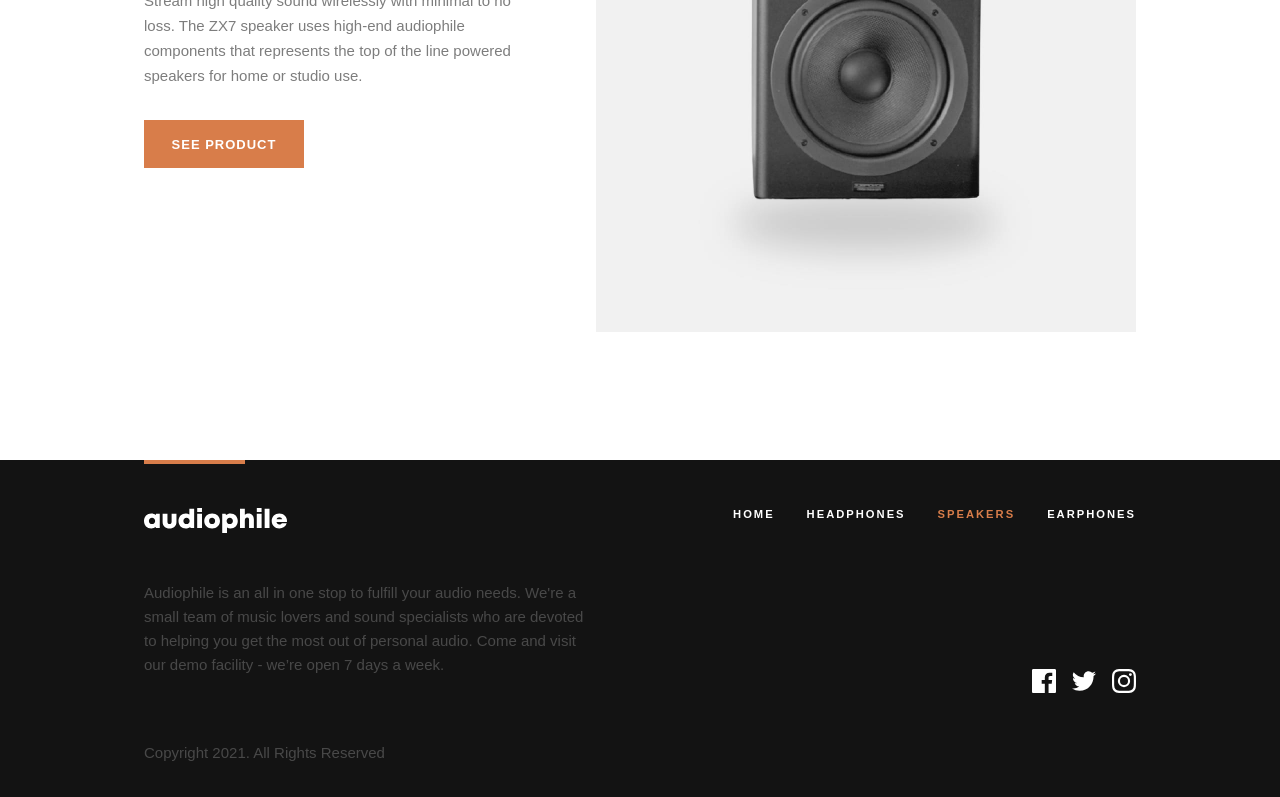
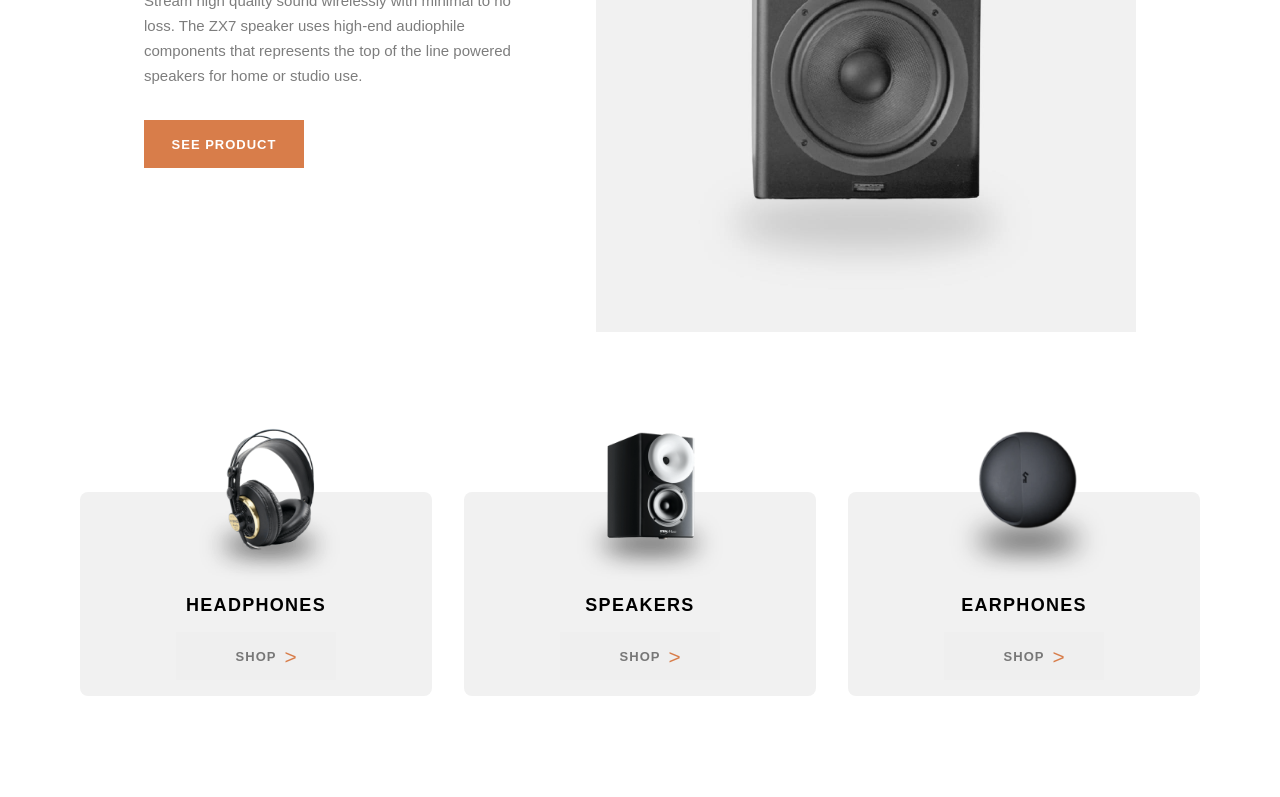
Before and after one commit to confett0/shopping-cart, a React (Vite) app: page /shop/speakers in a window 1280 px wide. Shown: the part 1240-2037 px from the top of the page. Built offline with nearby package versions, Linux system fonts and the light colour scheme.

Commit message:
Create shop path and component

```diff
--- a/src/App.css
+++ b/src/App.css
@@ -232,20 +232,26 @@ footer svg:hover {
 
 /* Content area */
 
+.shop-wrap {
+  align-items: center;
+  display: flex;
+  flex-direction: column;
+  margin-bottom: 4rem;
+  max-width: 1440px;
+}
+
 .content-wrap {
+  align-items: center;
   display: flex;
   flex-direction: column;
   gap: 2rem;
-  align-items: center;
-  margin-bottom: 4rem;
-  max-width: 1440px;
   padding: 2rem 9rem;
 }
 
 /* Home page */
 
 .hero-area {
-  background: radial-gradient(transparent, #0E0E0E 75%), url("./src/assets/home/desktop/image-hero.jpg") center/cover;
+  background: radial-gradient(transparent, #0E0E0E 75%), url("../src/assets/home/desktop/image-hero.jpg") center/cover;
   color: #fff;
   display: flex;
   align-items: center;
@@ -343,6 +349,7 @@ footer svg:hover {
 .before-footer {
   gap: 7rem;
   margin: 5rem 0 6rem;
+  max-width: 70rem;
 }
 
 .before-footer p {
--- a/src/App.jsx
+++ b/src/App.jsx
@@ -6,6 +6,7 @@ import Home from "./pages/Home";
 import CategoryPage from "./pages/CategoryPage";
 import Cart from "./pages/Cart";
 import ProductPage from "./pages/ProductPage";
+import Shop from "./pages/Shop";
 
 export default function App() {
   const [cart, setCart] = useState([]);
@@ -60,20 +61,21 @@ export default function App() {
       <Routes>
         <Route path="/" element={<Layout totalItems={totalItemsInCart} />}>
           <Route index element={<Home />} />
+          <Route path="shop" element={<Shop />}>
             <Route
-            path="shop/headphones"
+              path="headphones"
               element={<CategoryPage category="headphones" cart={cart} addToCart={addToCart} />}
             />
             <Route
-            path="shop/speakers"
+              path="speakers"
               element={<CategoryPage category="speakers" cart={cart} addToCart={addToCart} />}
             />
             <Route
-            path="shop/earphones"
+              path="earphones"
               element={<CategoryPage category="earphones" cart={cart} addToCart={addToCart} />}
             />
             <Route
-            path="shop/:productSlug"
+              path=":productSlug"
               element={
                 <ProductPage
                   cart={cart}
@@ -85,6 +87,7 @@ export default function App() {
                 />
               }
             />
+          </Route>
           <Route
             path="cart"
             element={<Cart cart={cart} deleteItem={deleteFromCart} />}
--- a/src/components/BeforeFooterArea.jsx
+++ b/src/components/BeforeFooterArea.jsx
@@ -14,7 +14,7 @@ export default function BeforeFooterArea() {
           best place to buy your portable audio equipment.
         </p>
       </div>
-      <img src="./src/assets/shared/desktop/image-best-gear.jpg" />
+      <img src="../src/assets/shared/desktop/image-best-gear.jpg" />
     </section>
   );
 }
--- /dev/null
+++ b/src/pages/Shop.jsx
@@ -0,0 +1,14 @@
+import { Outlet } from "react-router-dom";
+import CategoryLinks from "../components/CategoryLinks";
+import BeforeFooterArea from "../components/BeforeFooterArea";
+
+
+export default function Shop() {
+    return (
+        <div className="shop-wrap">
+            <Outlet />
+            <CategoryLinks />
+            <BeforeFooterArea />
+        </div>
+    )
+}
```
Lines whose indentation alone changed are shown as unchanged.
